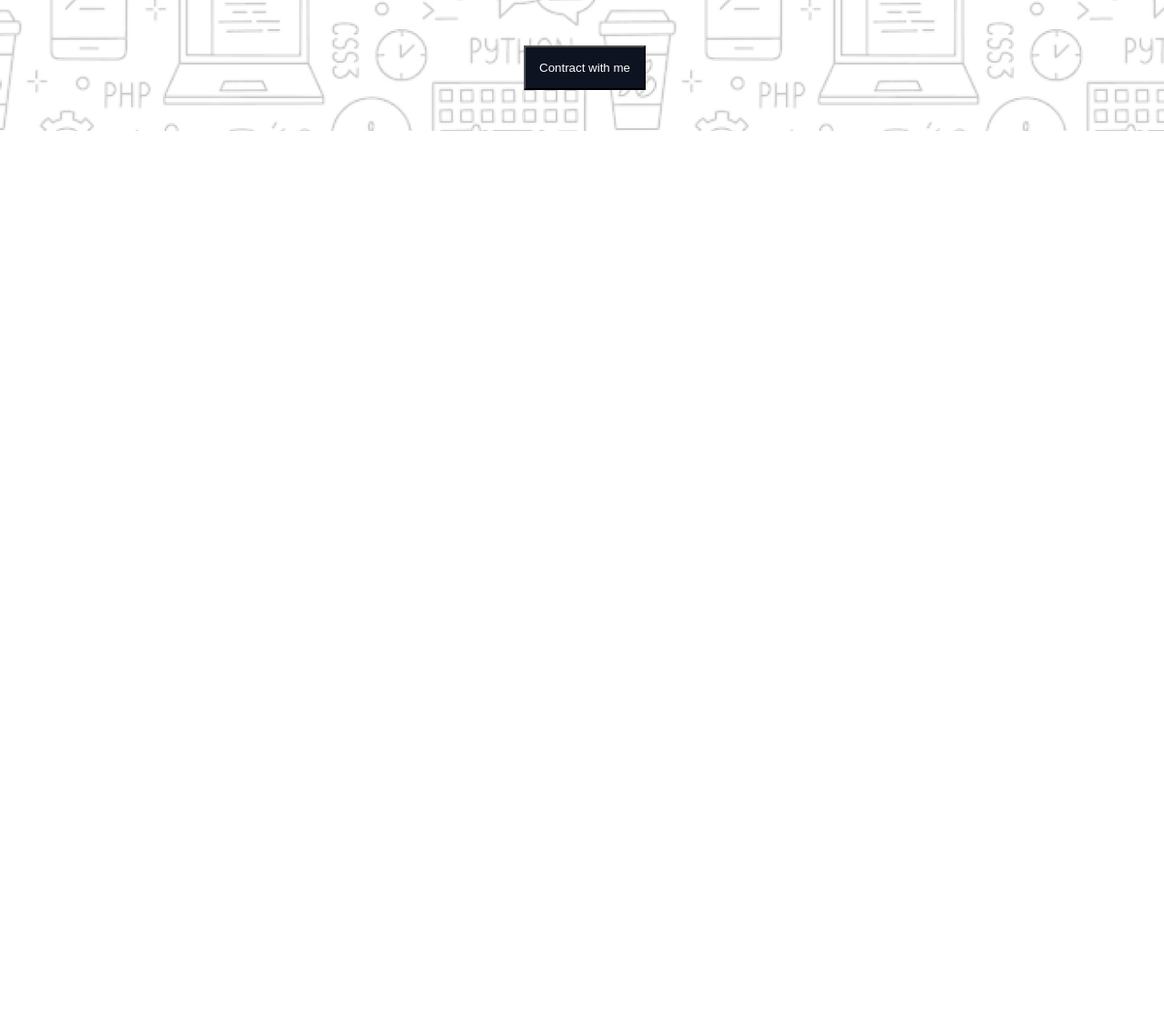
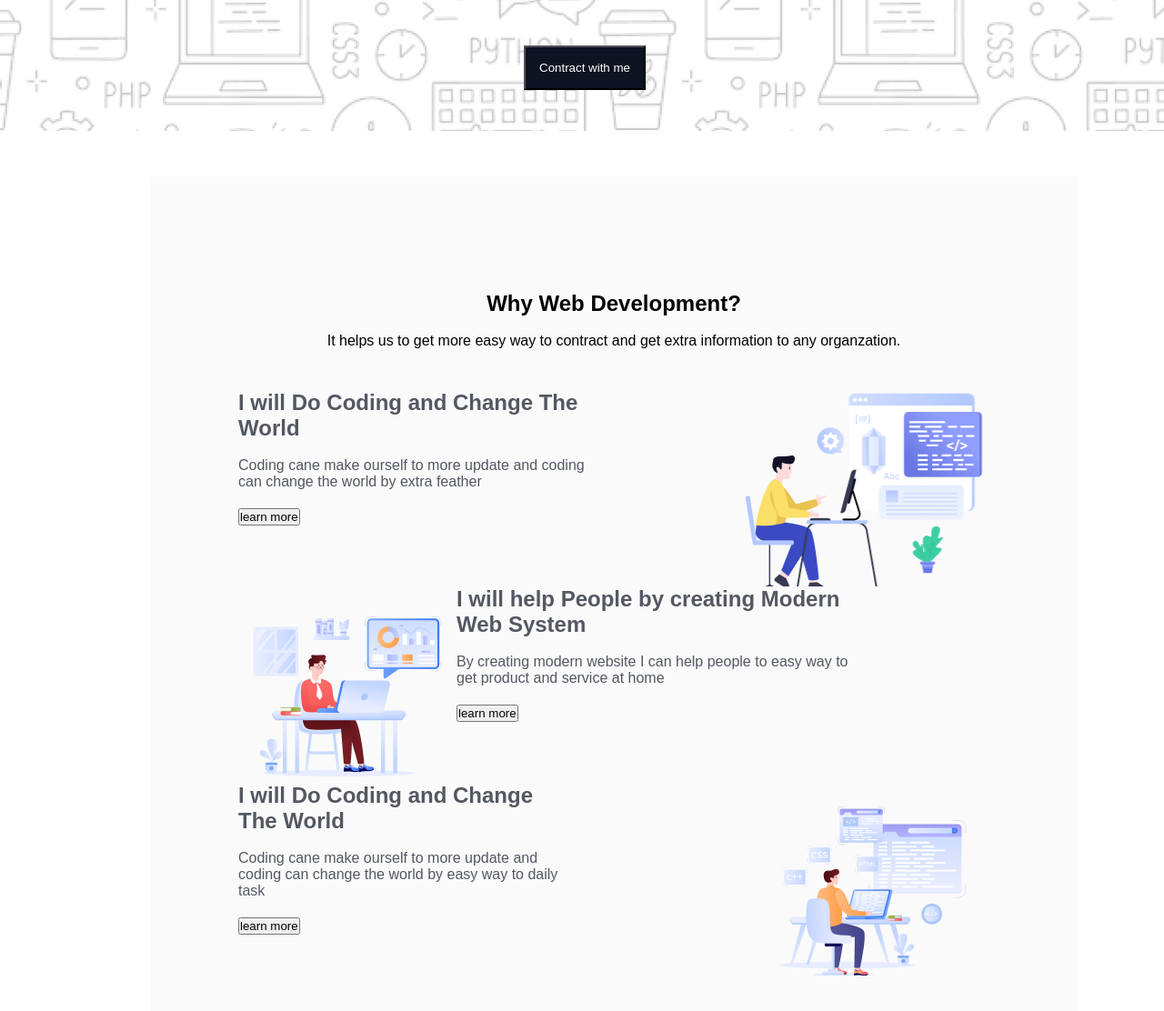
Before and after one commit to Shihab-Sagor/Assignment-1, a plain HTML site: page index.html in a window 1280 px wide. Shown: the part 508-1620 px from the top of the page at 91% size. Before the commit the page ends 800 px from the top, so only its background shows below. Drawn offline with Linux system fonts and the light colour scheme; a web font is replaced by a local one.

Commit message:
Saction1

```diff
--- a/index.html
+++ b/index.html
@@ -5,6 +5,9 @@
     <meta name="viewport" content="width=device-width, initial-scale=1.0">
     <link rel="stylesheet" href="style.css">
     <title>Assignment-1</title>
+    <link rel="preconnect" href="https://fonts.googleapis.com">
+<link rel="preconnect" href="https://fonts.gstatic.com" crossorigin>
+<link href="https://fonts.googleapis.com/css2?family=Azeret+Mono:ital,wght@0,100..900;1,100..900&display=swap" rel="stylesheet">
 </head>
 <body>
     <header class="banner">
@@ -17,5 +20,37 @@
             <button class="contract">Contract with me</button>
         </div>
     </header>
+    <section class="section1">
+        <div class="father">
+            <div class="child1"> <h1><b>Why Web Development?</b></h1> <br>
+                <p>It helps us to get more easy way to contract and get extra information to any organzation. </p>
+            </div>
+            <div class="child2">
+                <div class="child2-text"> <h1><b>I will Do Coding and Change The World</b></h1><br>
+                    <p>Coding cane make ourself to more update and coding can change the world by extra feather</p>
+                    <div class="button1">
+                        <button>learn more</button>
+                    </div>
+                </div>
+                <div class="child2-img2"></div>
+            </div>
+            <div class="child3">
+                <div class="child-img4"></div>
+                <div class="child3-text">
+                    <h1><b>I will help People by creating Modern Web System</b></h1><br>
+                <p> By creating modern website I can help people to easy way to get product and service at home</p>
+                <button class="button2">learn more</button>
+                </div>
+            </div>
+            <div class="child4">
+                <div class="child4-text">
+                    <h1><b> I will Do Coding and Change The World</b></h1><br>
+                    <p>Coding cane make ourself to more update and coding can change the world by easy way to daily task</p>
+                    <button class="button3">learn more</button>
+                </div>
+                <div class="child4-img"></div>
+            </div>
+        </div>
+    </section>
 </body>
 </html>
--- a/style.css
+++ b/style.css
@@ -2,6 +2,10 @@
     padding: 0;
     margin: 0;
 }
+body{
+    font-family: Azeret Mono ,sans-serif;
+
+    }
 .banner{
     width: 1320px;
     height: 652px;
@@ -37,3 +41,86 @@ width: 878px;
     margin-top: 53px;
     margin-left: 355px;
 }
+.section1{
+    width: 1020px;
+    height: 1050px;
+    margin-left: 165px;
+    margin-top: 50px;
+    margin-top: 50px; display: flex;
+    justify-content: center;
+    align-items: center;
+    background-color: #0D132105;
+}
+.father{
+    width: 826px;
+    height: 850px;
+}
+.child1{
+    width: 732px;
+    height: 115px;
+    display: flex;
+    flex-direction: column;
+    justify-content: center;
+    align-items: center;
+    margin: auto;
+    margin-bottom: 20px;
+    text-align: center;
+
+}
+.child2{
+    width: 826px;
+    height: 216px;
+    display: flex;
+}
+.button1{
+    margin-top: 20px;
+
+}
+.child2-text{
+    width: 413px;
+    height: 216px;
+    color: #0D1321B3;
+}
+.child2-img2{
+    width: 274.17px;
+    height: 216px;
+    margin-left: 150px;
+    background-image: url(Layer_1.png);
+
+}
+.child3{
+    width: 826px;
+    height: 216px;
+    color: #0D1321B3;
+    display: flex;
+}
+.child3-text{
+    width: 450px;
+}
+.button2{
+    margin-top: 20px;
+}
+.child-img4{
+width: 240px;
+height: 212px;
+background-image: url(Group\ 3.png);
+}
+.child4{
+    width: 826px;
+    height: 216px;
+    display: flex;
+}
+.child4-text{
+   width: 357px;
+   height: 216px;
+   color: #0D1321B3;
+}
+.button3{
+    margin-top: 20px;
+}
+.child4-img{
+    width: 240px;
+    height: 212px;
+   margin-left: 220px;
+   background-image: url(Group\ 4.png);
+}
```
